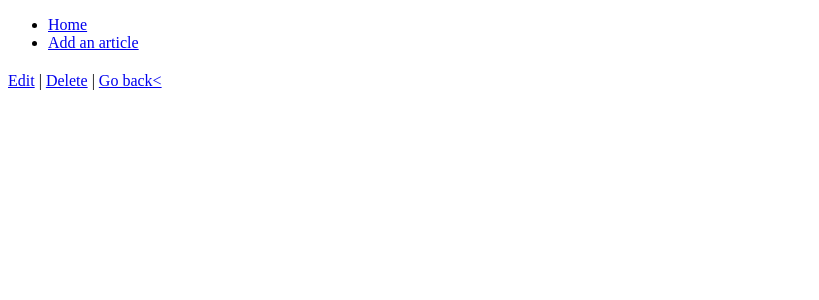
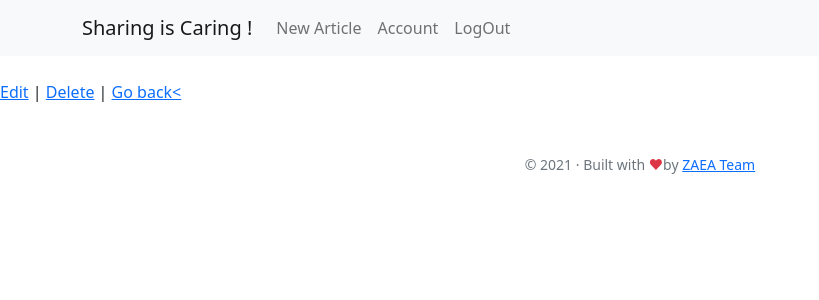
Before and after one commit to EyaAbbassi/sharing-caring, a Symfony app: template templates/pins/show.html.twig in a window 1280 px wide. Shown: the top 300 px of the page, without its empty margins (0-819 px from the left). Run offline with Twig, Linux system fonts and the light colour scheme; the template is opened without the code that fills it, so the values that code supplies are empty; some libraries are stand-ins or nearby versions.

Commit message:
add bootstrap and use form themes and fix little bug of some setters

```diff
--- a/templates/layouts/base.html.twig
+++ b/templates/layouts/base.html.twig
@@ -5,11 +5,18 @@
         <title>{% block title %}Welcome!{% endblock %}</title>
 
         {% block stylesheets %}
-           <style>
+        <link href="https://cdn.jsdelivr.net/npm/bootstrap@5.0.0-beta2/dist/css/bootstrap.min.css" rel="stylesheet" integrity="sha384-BmbxuPwQa2lc/FVzBcNJ7UAyJxM6wuqIj61tLrc4wSX0szH/Ev+nYRRuWlolflfl" crossorigin="anonymous">
+
+        {% endblock %}
+
+        <style>
             .alert {
                  padding : 10px;
                  color : white ;
                  text-align: center;
+                 border : none;
+                 margin: 0;
+                 border-radius : 0 ;
                 }
               .alert-success {
                    background-color: green ;
@@ -22,21 +29,22 @@
                }
 
            </style>
+
+    </head>
+    <body>
+    {{include ('layouts/partials/_flash_messages.html.twig')}}
+    {{include ('layouts/partials/_nav.html.twig')}}
+
+        {% block body %}
+
         {% endblock %}
+        {{ include ('layouts/partials/_footer.html.twig')}}
 
 
         {% block javascripts %}
-
-        {% endblock %}
-    </head>
-    <body>
-    {{include ('layouts/partials/_flash_messages.html.twig')}}
-            <ul>
-                <li><a href="{{path('app_home')}}">Home</a></li>
-                <li><a href="{{path('app_pins_create')}}">Add an article</a></li>
-            </ul>
-        </nav>
-        {% block body %}
+        <script src="https://cdn.jsdelivr.net/npm/bootstrap@5.0.0-beta2/dist/js/bootstrap.bundle.min.js" integrity="sha384-b5kHyXgcpbZJO/tY9Ul7kGkf1S0CWuKcCD38l8YkeH8z8QjE0GmW1gYU5S9FOnJ0" crossorigin="anonymous"></script>
+        <script src="https://cdn.jsdelivr.net/npm/@popperjs/core@2.6.0/dist/umd/popper.min.js" integrity="sha384-KsvD1yqQ1/1+IA7gi3P0tyJcT3vR+NdBTt13hSJ2lnve8agRGXTTyNaBYmCR/Nwi" crossorigin="anonymous"></script>
+        <script src="https://cdn.jsdelivr.net/npm/bootstrap@5.0.0-beta2/dist/js/bootstrap.min.js" integrity="sha384-nsg8ua9HAw1y0W1btsyWgBklPnCUAFLuTMS2G72MMONqmOymq585AcH49TLBQObG" crossorigin="anonymous"></script>
 
         {% endblock %}
     </body>
--- /dev/null
+++ b/templates/layouts/partials/_footer.html.twig
@@ -0,0 +1,7 @@
+<footer class ="container text-center mt-5">
+ <p class="text-muted">
+  <small>
+   &copy; {{'now'|date('Y')}} &middot;
+   Built with <span class="text-danger">&hearts;</span>by <a href ="https://www.facebook.com/ayette.h/">ZAEA Team</a>
+   </small>
+   </footer>
--- /dev/null
+++ b/templates/layouts/partials/_nav.html.twig
@@ -0,0 +1,25 @@
+<nav class="navbar navbar-expand-sm navbar-light bg-light mb-4 " >
+
+    <div class="container">
+      <a class="navbar-brand" href="{{path('app_home')}}">Sharing is Caring !</a>
+      <button class="navbar-toggler" type="button" data-bs-toggle="collapse" data-bs-target="#navbarsExample03" aria-controls="navbarsExample03" aria-expanded="false" aria-label="Toggle navigation">
+        <span class="navbar-toggler-icon"></span>
+      </button>
+
+      <div class="collapse navbar-collapse" id="navbarsExample03">
+        <ul class="navbar-nav ml-auto">
+           <li class="nav-item " >
+            <a class="nav-link" href="{{path('app_pins_create')}}">New Article</a>
+          </li>
+          <li class="nav-item">
+            <a class="nav-link" href="#">Account</a>
+          </li>
+          <li class="nav-item">
+            <a class="nav-link" href="#">LogOut</a>
+          </li>
+
+        </ul>
+
+      </div>
+    </div>
+  </nav>
--- a/templates/pins/_form.html.twig
+++ b/templates/pins/_form.html.twig
@@ -1,4 +1,5 @@
  {{form_start(form)}}
             {{form_widget(form)}}
-            <input type="submit" value="{{submitButtonText}}" formnovalidate>
+            <input type="submit" value="{{submitButtonText}}"
+            class="btn btn-primary btn-lg btn-block"" formnovalidate >
     {{form_end(form)}}
```
Also changed, not shown: src/Entity/Pin.php (+10 -4 lines), templates/pins/create.html.twig (+7 -2 lines), templates/pins/edit.html.twig (+8 -2 lines), 1 other file.
